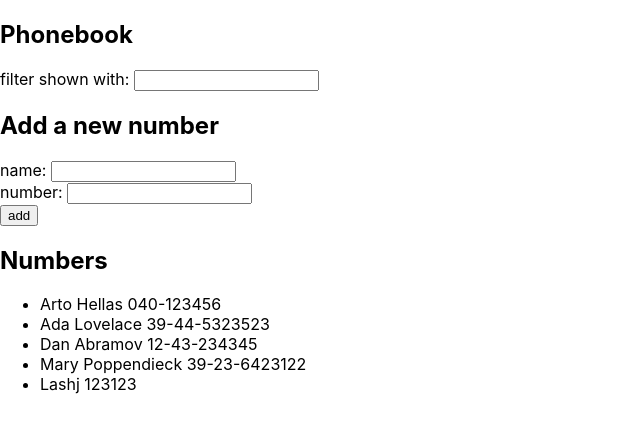
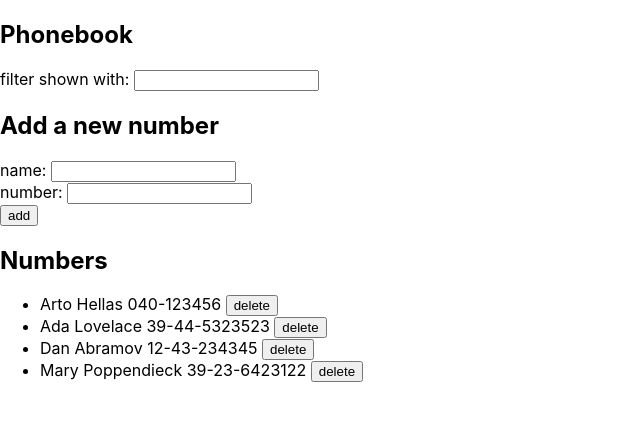
Before and after one commit to Lashji/fullstack_mooc_2019, a React (Create React App) app in the folder osa2/puhelinluettelo/: page / in a window 1280 px wide. Shown: the top 432 px of the page, without its empty margins (0-640 px from the left). Built offline with nearby package versions, Linux system fonts and the light colour scheme; data requests are answered from the project's data file.

Commit message:
2.17 delete person

```diff
--- a/osa2/puhelinluettelo/db.json
+++ b/osa2/puhelinluettelo/db.json
@@ -19,11 +19,6 @@
       "name": "Mary Poppendieck",
       "number": "39-23-6423122",
       "id": 4
-    },
-    {
-      "name": "Lashj",
-      "number": "123123",
-      "id": 5
     }
   ]
 }
--- a/osa2/puhelinluettelo/src/App.js
+++ b/osa2/puhelinluettelo/src/App.js
@@ -28,6 +28,22 @@ const App = () => {
   const nameChangeHandler = (event) => {
     setNewName(event.target.value)
   }
+
+
+  const deleteHandler = (id) => {
+    console.log("delete id =>", id)
+
+    let result = window.confirm("Do you want to delete message nr" + id)
+    if (!result)
+      return
+
+    PersonService.deletePerson(id).then((res) => {
+
+      console.log("delete res=>", res)
+    setPersons(persons.filter(p => p.id !== id))
+  })
+}
+
 
 const numberChangeHandler = (event) => {
   setNewNumber(event.target.value)
@@ -91,7 +107,7 @@ const App = () => {
     }} />
 
     <h2>Numbers</h2>
-      <Persons values={getFilteredValues()} />
+    <Persons values={getFilteredValues()} deleteHandler={deleteHandler} />
 
   </div>
 )
--- a/osa2/puhelinluettelo/src/components/Person.js
+++ b/osa2/puhelinluettelo/src/components/Person.js
@@ -1,8 +1,8 @@
 import React from 'react'
 
-const Person = ({ person }) => {
+const Person = ({ person, deleteHandler}) => {
     return (
-        <li> {person.name} {person.number}</li>
+        <li> {person.name} {person.number} <button onClick={() => deleteHandler(person.id)}>delete</button></li>
     )
 }
 
--- a/osa2/puhelinluettelo/src/components/Persons.js
+++ b/osa2/puhelinluettelo/src/components/Persons.js
@@ -1,12 +1,13 @@
 import React from 'react'
 import Person from './Person'
 
-const Persons = ({ values }) => {
+const Persons = ({ values,deleteHandler }) => {
     console.log(values)
     const rows = () => values.map(p => {
         return <Person
             key={p.name}
             person={p}
+            deleteHandler={deleteHandler}
         />
     })
 
--- a/osa2/puhelinluettelo/src/services/Persons.js
+++ b/osa2/puhelinluettelo/src/services/Persons.js
@@ -16,9 +16,13 @@ const update = (id, newPerson) => {
     return axios.put(`${baseurl}/${id}`, newPerson).then(res => res.data)
 }
 
+const deletePerson = (id) => {
+    return axios.delete(`${baseurl}/${id}`).then(res => res.data)
+}
 
 export default{
     getAll,
     create,
-    update
+    update,
+    deletePerson
 }
```
Lines whose indentation alone changed are shown as unchanged.
